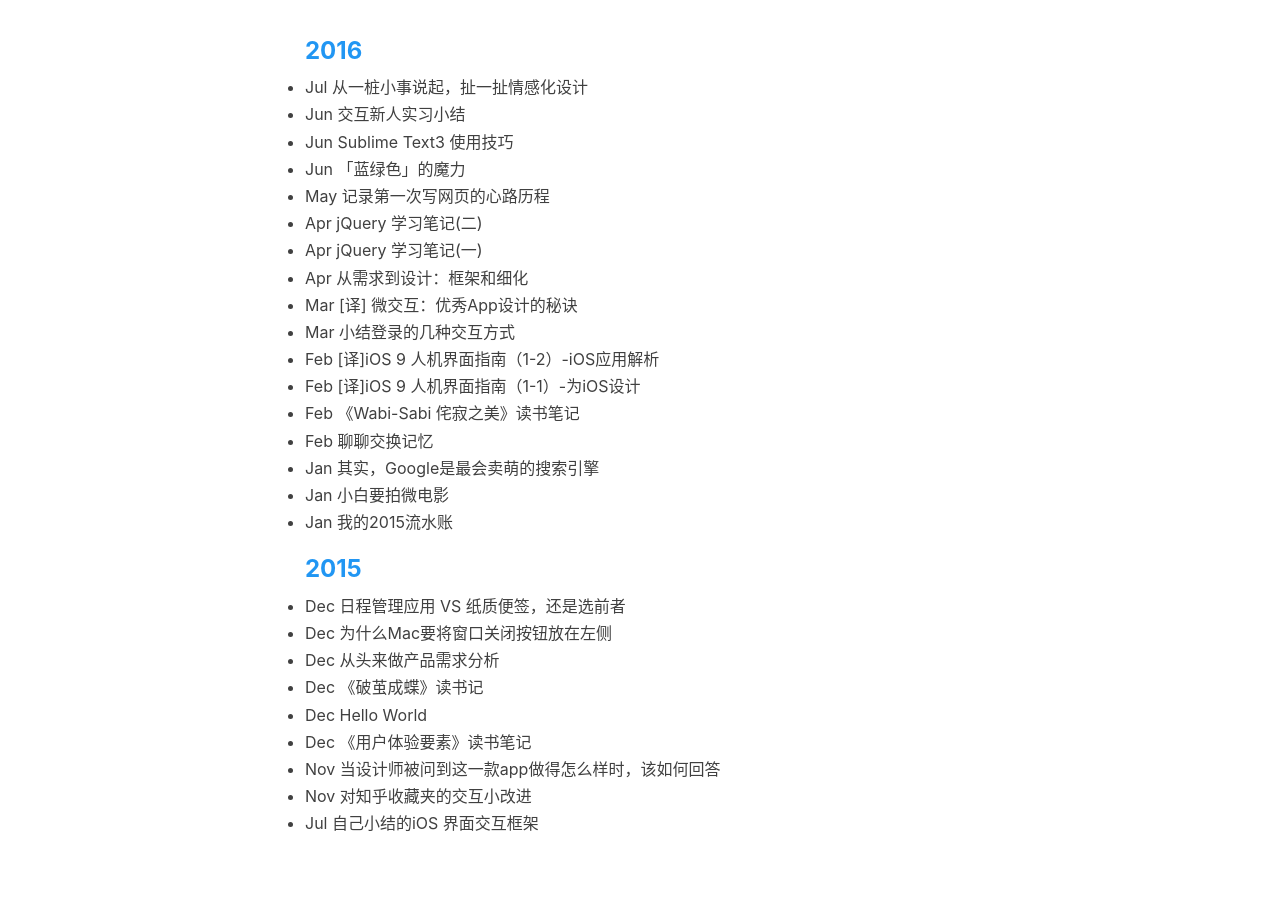
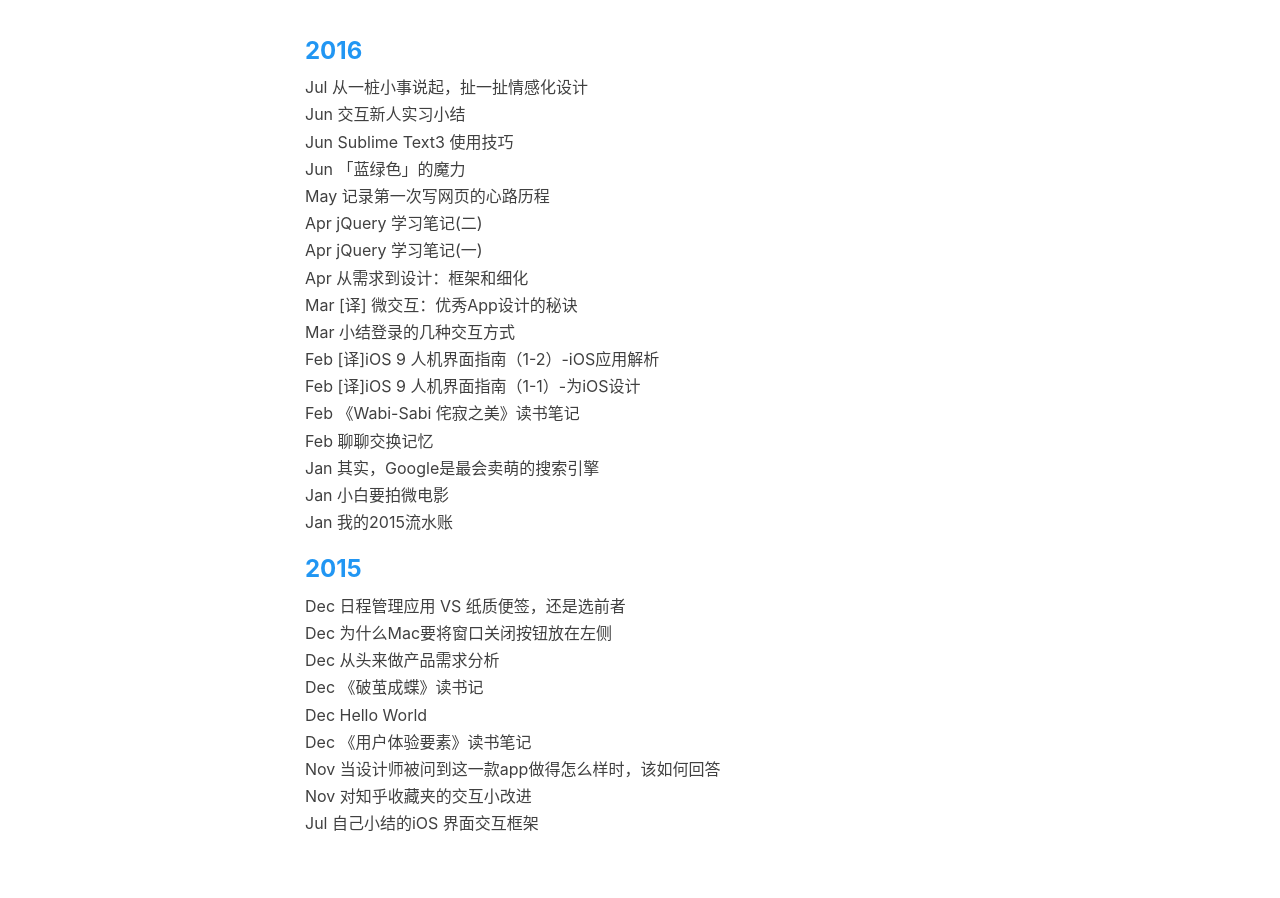
Before and after one commit to Winnie25/mondayc.github.io, a Jekyll site: the page built from archive.html, in a window 1280 px wide. Shown: the part 332-1230 px from the top of the page. Built offline with Jekyll 4.4.1, drawn with Linux system fonts in a browser that asks for light colours; nearby versions of some CDN libraries; Markdown is read by kramdown in place of the engine named in the settings; comment, search, counter and statistics services are not loaded.

Commit message:
commit
via windows

```diff
--- a/archive.html
+++ b/archive.html
@@ -23,7 +23,7 @@ header-img: "img/tags-flat.jpg"
 <div class="container">
   <div class="row">
     <div class="col-lg-8 col-lg-offset-2 col-md-10 col-md-offset-1">
-      <ul>
+      <ul style="list-style: none;">
         {% for post in site.posts %}
 
           {% unless post.next %}
```
